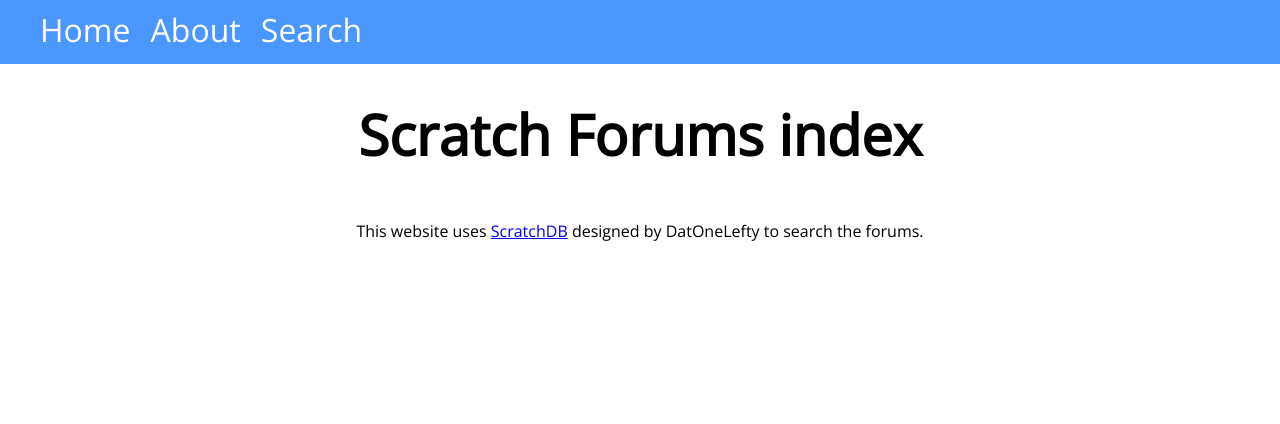
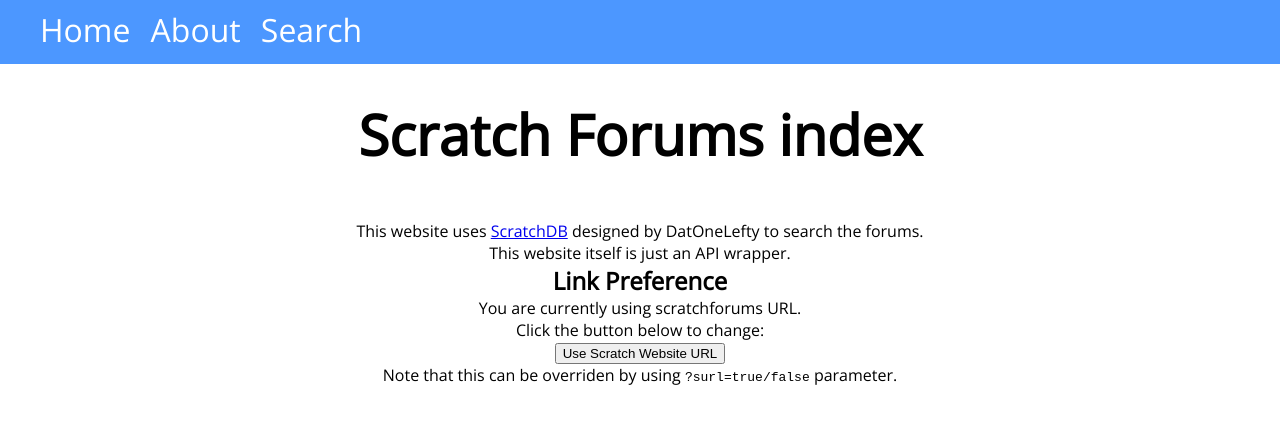
Before and after one commit to apple502j/scratchforums, a plain HTML site: page index.html in a window 1280 px wide. Drawn offline with nearby package versions, Linux system fonts and the light colour scheme.

Commit message:
add Scratch URL toggle feature

```diff
--- a/index.html
+++ b/index.html
@@ -5,6 +5,7 @@
         <title>Scratch Forums Index</title>
         <link href="https://fonts.googleapis.com/css?family=Open+Sans" rel="stylesheet">
         <link rel="stylesheet" href="./scratch.css">
+        <script src="./js/index.html.js" type="module"></script>
     </head>
     <body>
         <nav class="navbar">
@@ -21,6 +22,14 @@
                 rel="noreferrer noopener"
                 targt="_blank"
             >ScratchDB</a> designed by DatOneLefty to search the forums.</p>
+            <p>This website itself is just an API wrapper.</p>
+            <h2>Link Preference</h2>
+            <p>You are currently using <span id="preference">scratchforums URL</span>.</p>
+            <p>Click the button below to change:</p>
+            <p>
+                <button id="change">Use Scratch Website URL</button>
+            </p>
+            <p>Note that this can be overriden by using <code>?surl=true/false</code> parameter.</p>
         </main>
     </body>
 </html>
--- /dev/null
+++ b/js/index.html.js
@@ -0,0 +1,22 @@
+const preference = document.getElementById('preference');
+const button = document.getElementById('change');
+
+const fetchConfig = () => window.localStorage.getItem('useScratchURL') === 'true';
+
+const renderPreference = () => {
+    if (fetchConfig()) {
+        preference.innerText = 'Scratch Website URL';
+        button.innerText = 'Use scratchforums URL';
+    } else {
+        preference.innerText = 'scratchforums URL';
+        button.innerText = 'Use Scratch Website URL';
+    }
+};
+
+const changeConfig = () => {
+    window.localStorage.setItem('useScratchURL', !fetchConfig());
+    renderPreference();
+};
+
+renderPreference();
+button.addEventListener('click', changeConfig);
```
